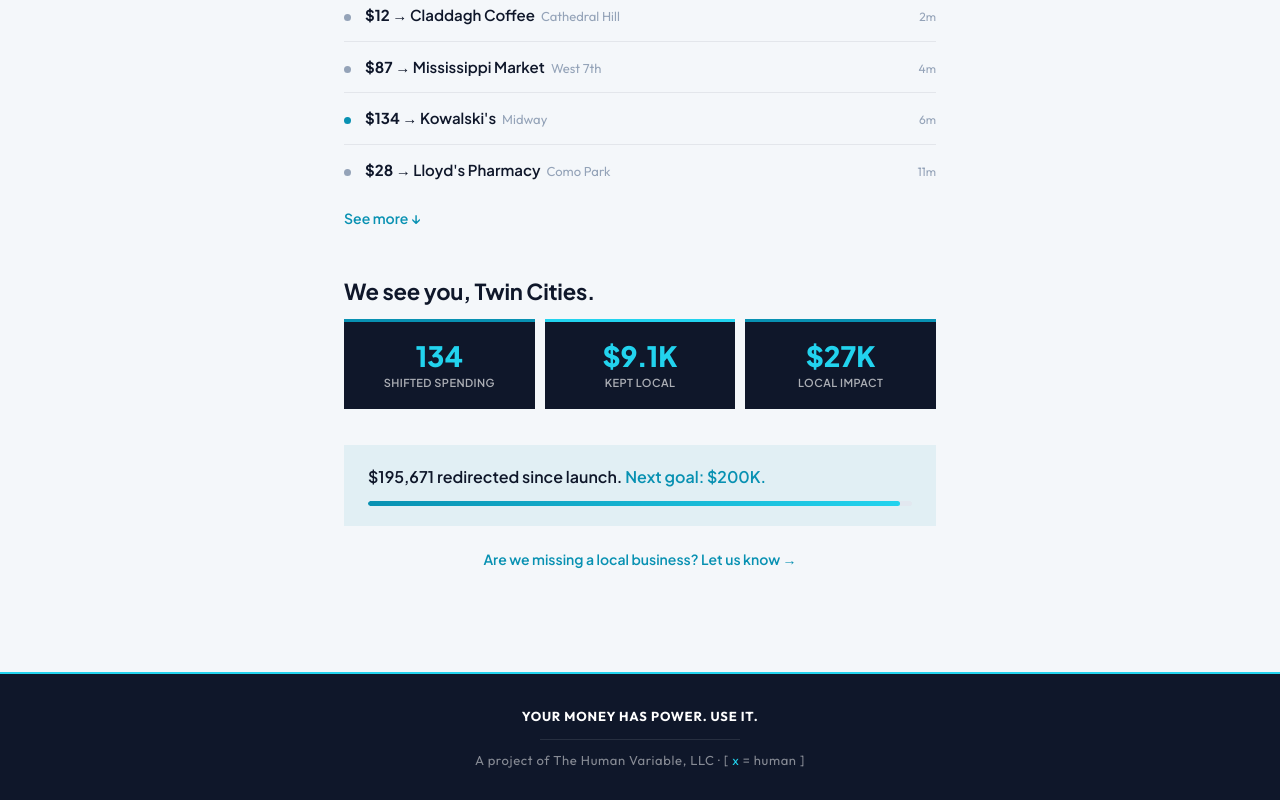
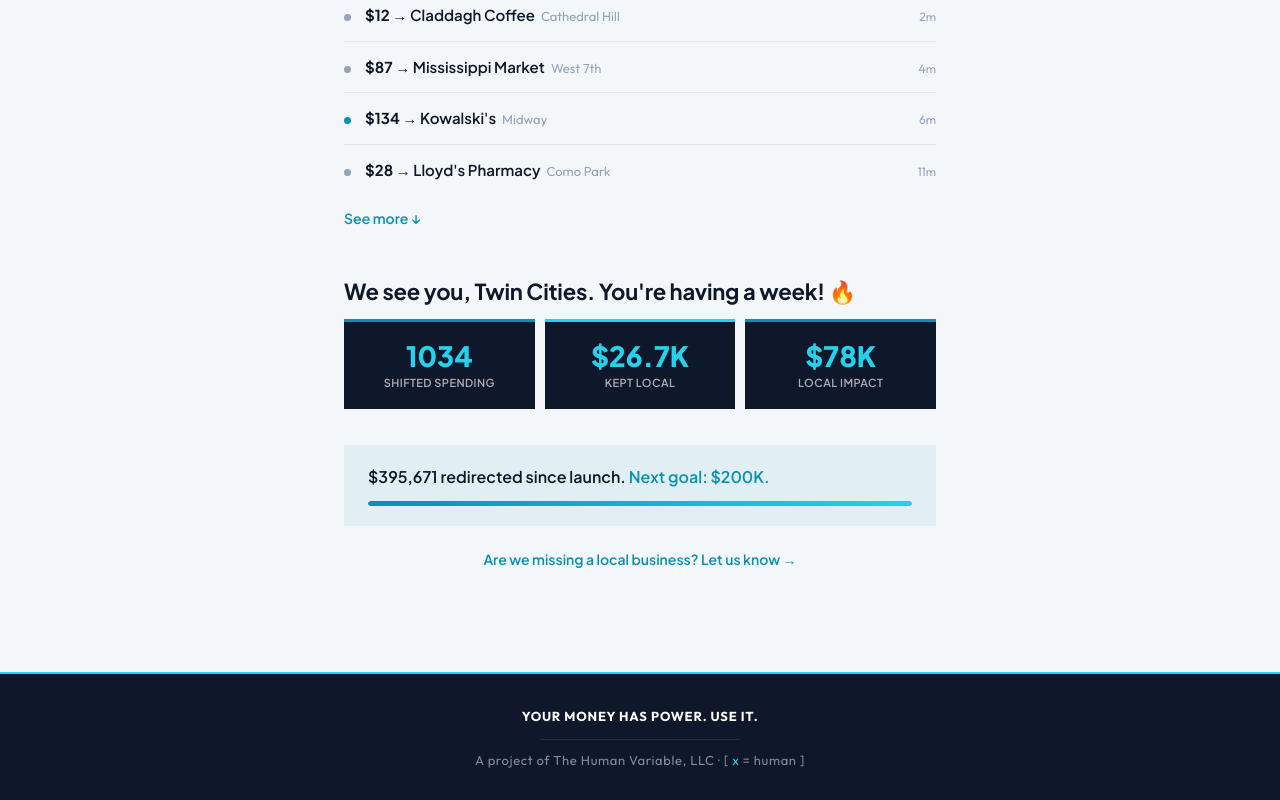
Before and after one commit to brygp954/united-we-spend, a Next.js app: page /search in a window 1280 px wide. Shown: the part 627-1427 px from the top of the page. Built offline with nearby package versions, Linux system fonts and the light colour scheme.

Commit message:
Share stats updated

```diff
--- a/app/search/AppPage.jsx
+++ b/app/search/AppPage.jsx
@@ -159,10 +159,10 @@ function getCommunityStats() {
   const week = getCurrentWeekNumber();
   const seed = (week * 137 + 42) % 1000;
   return {
-    peopleThisWeek: 127 + (seed % 80),
-    dollarsThisWeek: 8400 + (seed % 6000),
-    totalPeople: 1847 + seed,
-    totalDollars: 142600 + (seed * 73),
+    peopleThisWeek: 1027 + (seed % 80),
+    dollarsThisWeek: 26000 + (seed % 3000),
+    totalPeople: 4847 + seed,
+    totalDollars: 342600 + (seed * 73),
     businesses: 24 + (seed % 8),
   };
 }
@@ -967,7 +967,7 @@ function SpendingThisWeek({ onRequestBusiness }) {
           fontFamily: F.display, fontSize: "22px", fontWeight: 700,
           color: C.lightText, margin: "0 0 14px 0",
           letterSpacing: "-0.01em",
-        }}>We see you, Twin Cities.</h3>
+        }}>We see you, Twin Cities. You're having a week! 🔥</h3>
 
         <div style={{
           display: "grid", gridTemplateColumns: "1fr 1fr 1fr",
```
